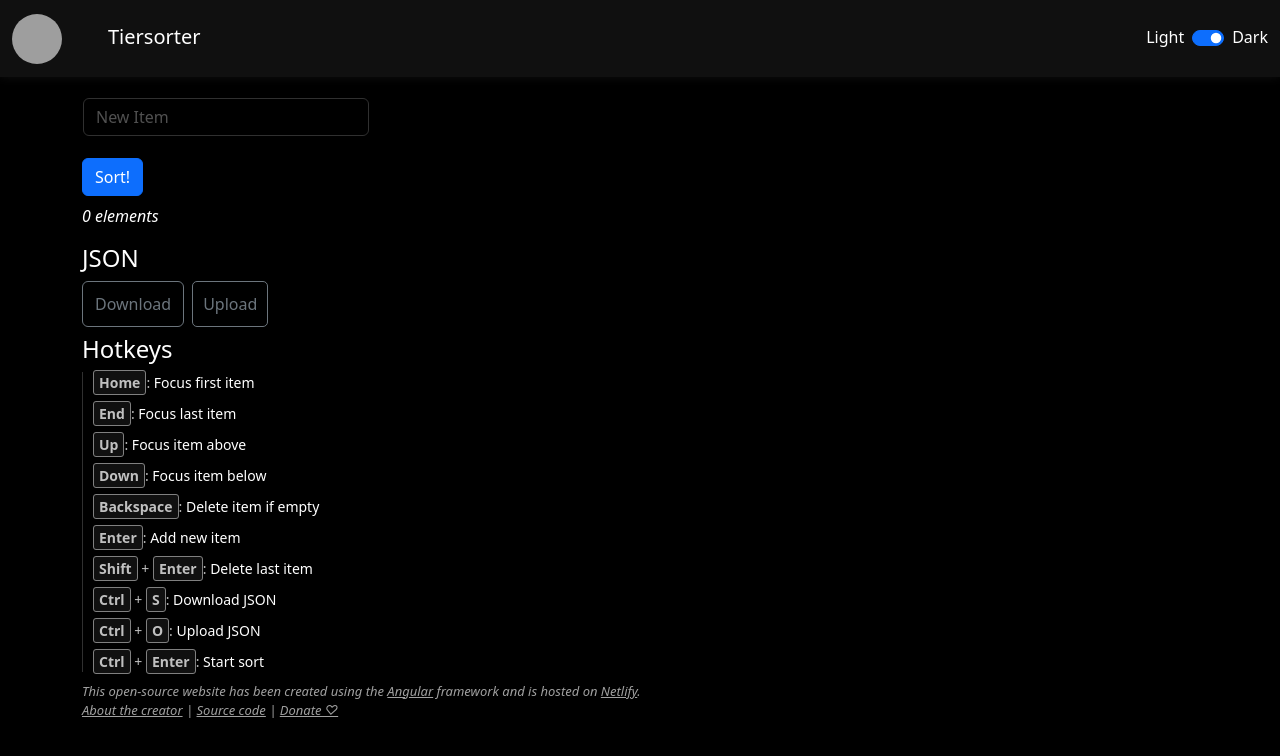
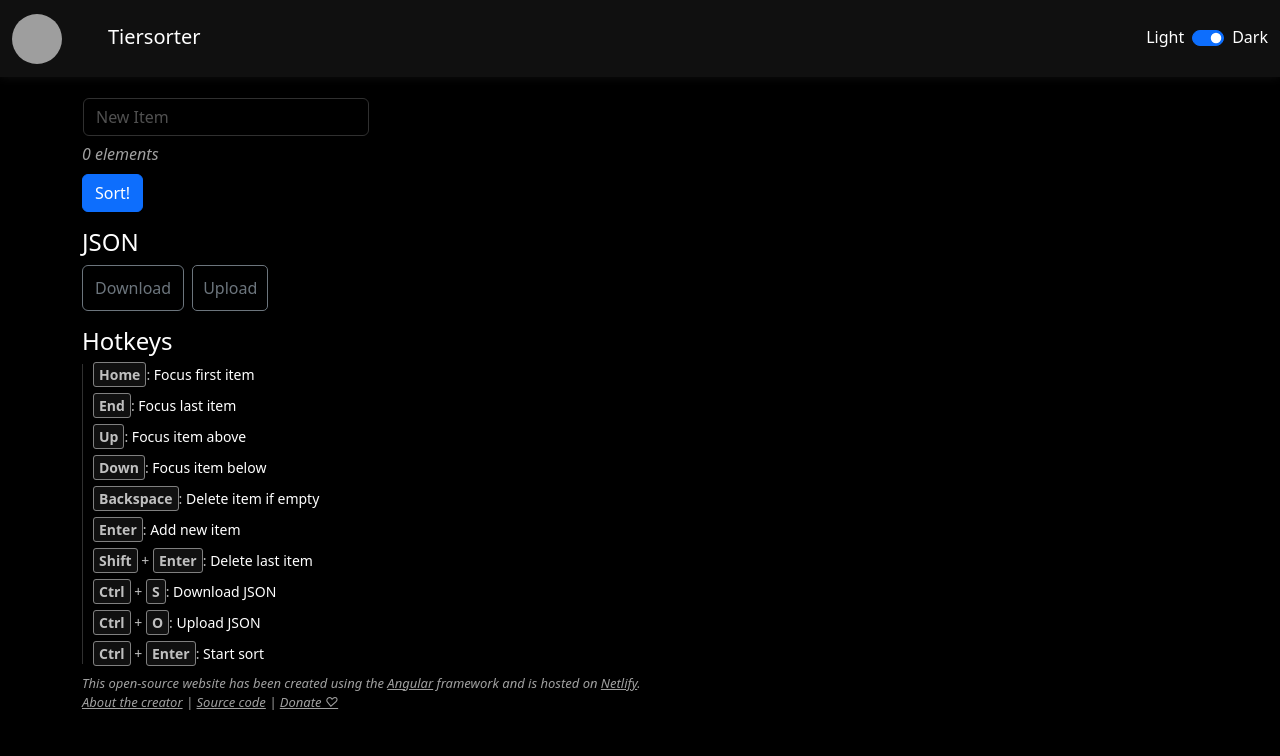
Before and after one commit to Ascyt/tiersorter, an Angular app: page /warn in a window 1280 px wide. Both pictures are taken after a click on the button "Continue". Shown: the top 756 px of the page. Built offline with nearby package versions, Linux system fonts and the light colour scheme; grey boxes are pictures that could not be loaded.

Commit message:
Minor improvements to initialize

```diff
--- a/src/app/main/initialize/initialize.component.html
+++ b/src/app/main/initialize/initialize.component.html
@@ -1,16 +1,17 @@
-<table class="table">
+<table class="table mb-0">
     <tbody>
         <tr *ngFor="let value of valuesService.values; let i = index;">
             <app-value-input #valueInput [value]="value" (focusPrevious)="focusElement(i - 1)" (focusNext)="focusElement(i + 1)" (greyedOutDisabled)="addValue()" [isGreyedOut]="i === this.valuesService.values.length - 1"></app-value-input>
         </tr>
     </tbody>
 </table>
-<div class="m-2"></div>
+
+<p class="decisions-needed mt-0 mb-2">{{values.length}} element<span *ngIf="values.length !== 1">s</span><span *ngIf="values.length > 1"> | {{sortStepService.getDecisionsNeeded(values.length)}} decision<span *ngIf="sortStepService.getDecisionsNeeded(values.length) !== 1">s</span> needed at most</span></p>
+
 <button class="btn btn-primary mb-2" (click)="onSubmit()">Sort!</button>
 
 <ngb-alert *ngIf="showNotEnoughValuesAlert" type="danger" (closed)="showNotEnoughValuesAlert = false">At least two items are needed to start the sort</ngb-alert>
 
-<p class="decisions-needed">{{values.length}} element<span *ngIf="values.length !== 1">s</span><span *ngIf="values.length > 1"> | {{sortStepService.getDecisionsNeeded(values.length)}} decision<span *ngIf="sortStepService.getDecisionsNeeded(values.length) !== 1">s</span> needed at most</span></p>
 
 <h4 class="mt-2">JSON</h4>
 <div class="json-tools">
@@ -23,7 +24,7 @@
     <input type="file" id="json-upload" (change)="uploadJson($event)" accept=".json">
 </div>
 
-<h4 class="mt-2">Hotkeys</h4>
+<h4 class="mt-3">Hotkeys</h4>
 <ul class="hotkeys">
     <li><span class="key">Home</span>: <span class="description">Focus first item</span></li>
     <li><span class="key">End</span>: <span class="description">Focus last item</span></li>
--- a/src/app/main/initialize/initialize.component.scss
+++ b/src/app/main/initialize/initialize.component.scss
@@ -10,4 +10,6 @@ app-value-input {
 
 .decisions-needed {
     font-style: italic;
+
+    color: var(--front-low)
 }
```
